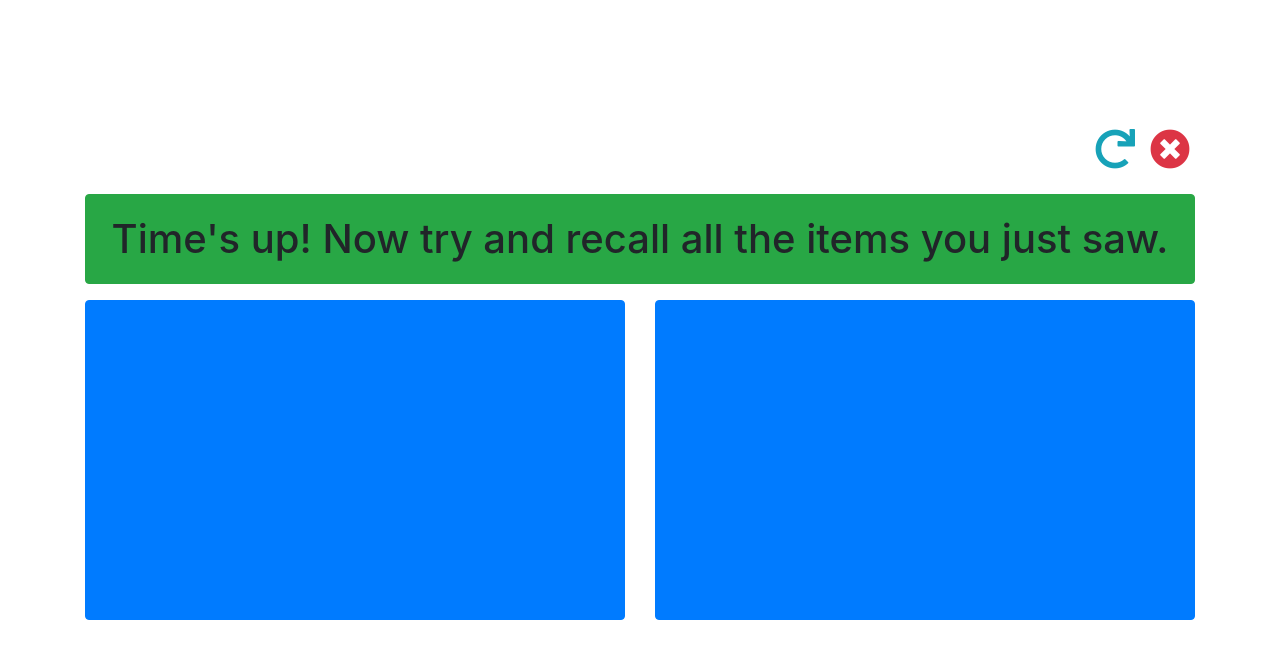
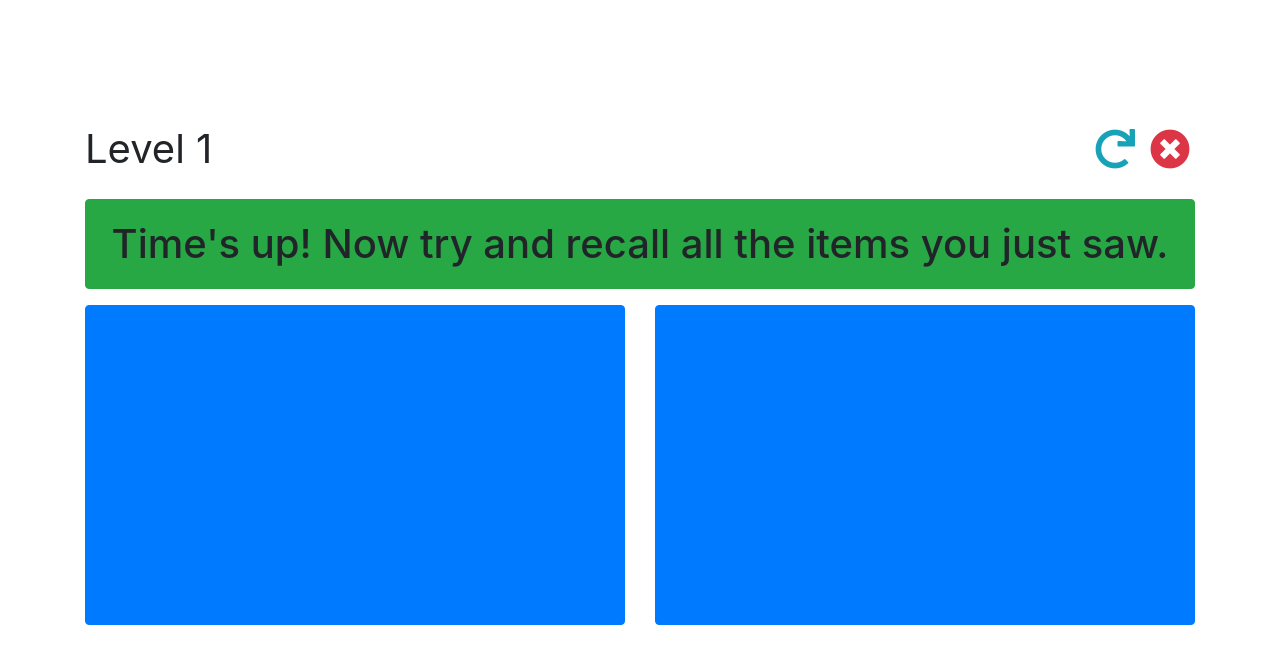
Before and after one commit to hayderhassan/memory-app, a plain HTML site: page game.html in a window 1280 px wide. Drawn offline with nearby package versions, Linux system fonts and the light colour scheme.

Commit message:
Add text to show current level

```diff
--- a/css/styles.css
+++ b/css/styles.css
@@ -33,6 +33,10 @@ p {
   font-size: 10em;
 }
 
+#current-level {
+  font-size: 2.5em;
+}
+
 .game-icon {
   /* border: 1px solid red; */
   padding: 5px;
--- a/game.html
+++ b/game.html
@@ -13,7 +13,8 @@
 <div class="jumbotron jumbotron-fluid vertical-center">
   <div class="container">
     <div class="row text-center">
-      <div class="col text-center">
+      <div class="col text-left">
+        <span id="current-level"></span>
       </div>
       <div class="col text-center">
       </div>
@@ -32,6 +33,7 @@
         </div>
       </div>
       <div class="w-100"></div>
+
       <div class="col text-center">
         <div class="card d-flex number-card border-primary bg-primary mb-3">
           <div class="card-body align-items-center d-flex justify-content-center bg-primary">
--- a/js/scripts.js
+++ b/js/scripts.js
@@ -3,6 +3,8 @@ var currentInput = 0;
 var currentLevel = 1;
 
 $( document ).ready(function() {
+
+  showCurrentLevel();
 
   $(function () {
     $('[data-toggle="tooltip"]').tooltip()
@@ -55,6 +57,10 @@ $( document ).ready(function() {
 
 });
 
+function showCurrentLevel() {
+  $("#current-level").html("Level " + currentLevel);
+};
+
 function generateRandomNumber() {
   return Math.floor((Math.random() * 9) + 1);
 };
@@ -78,6 +84,6 @@ function finishedLevel() {
       $("#countdown-text").html("Good job! Click report to see your results.");
     } else {
       currentLevel++;
-      $("#countdown-text").html("Click the next button when you're ready for the next level.");
+      $("#countdown-text").html("Click the next button when you're ready to take on Level " + currentLevel);
     }
 }
```
